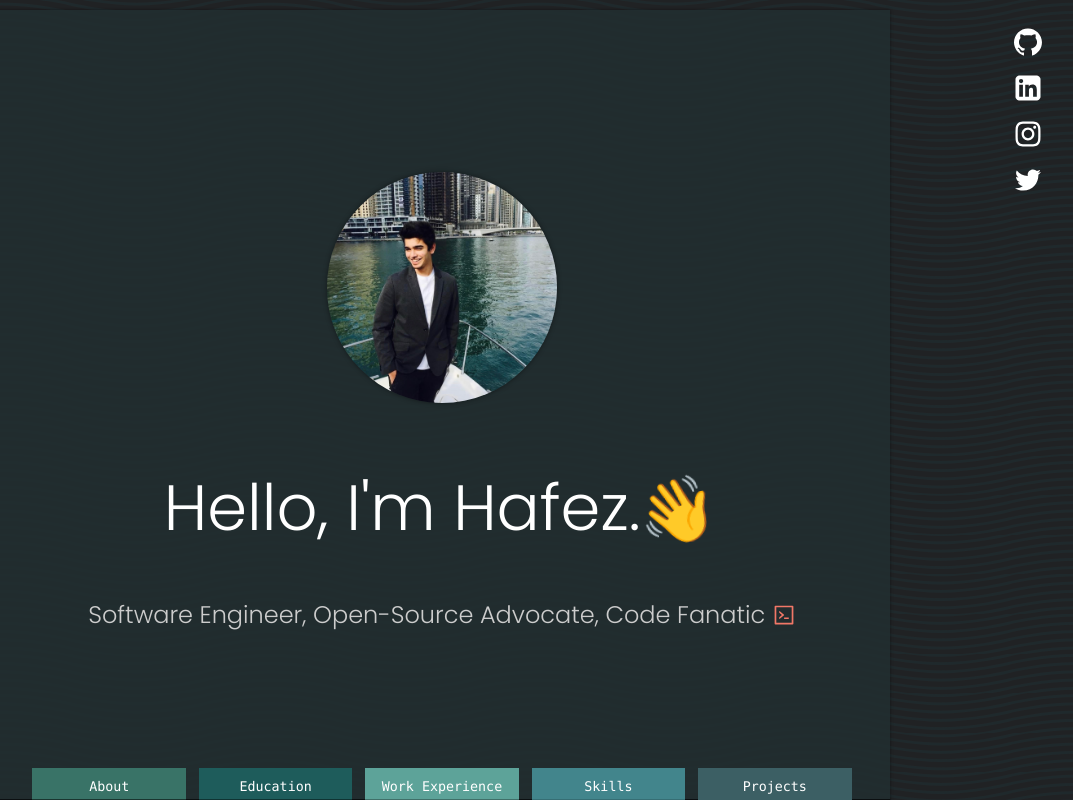
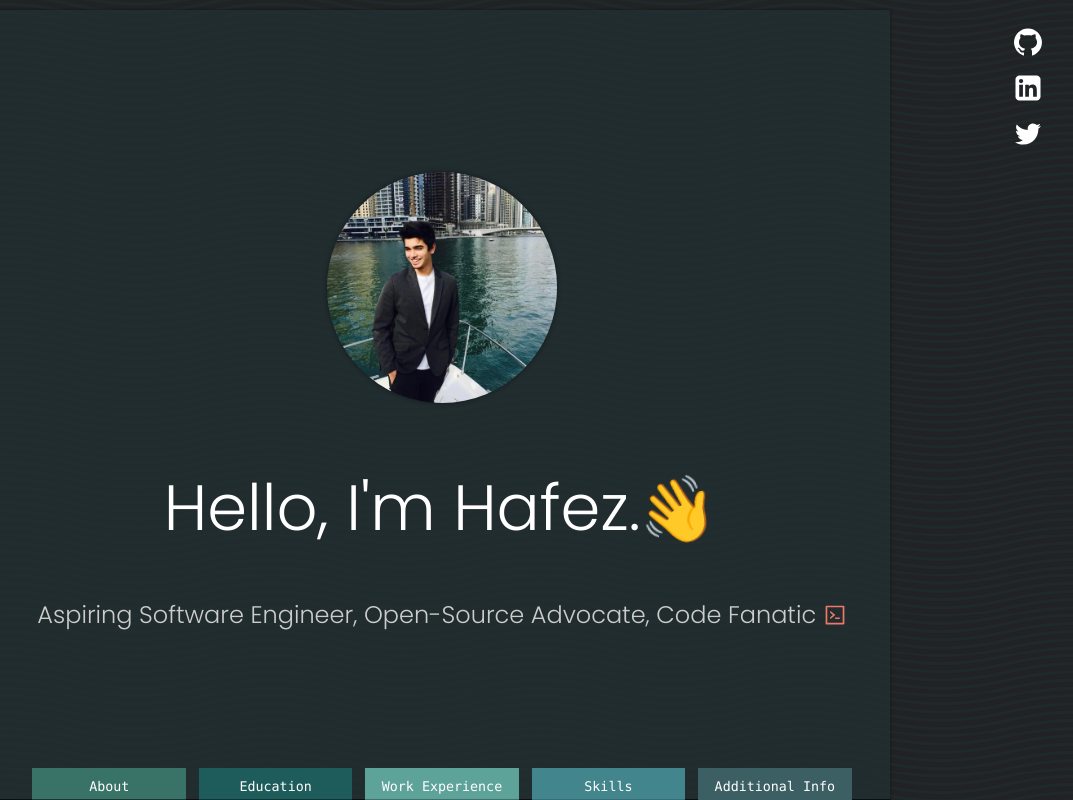
Before and after one commit to hafezus/WebCV, a React (Create React App) app: page / in a window 1280 px wide. Shown: the whole page, without its empty margins (198-1271 px from the left). Built offline with nearby package versions, Linux system fonts and the light colour scheme.

Commit message:
Replaced placeholder for Experience and reverted back to additional info

```diff
--- a/src/components/Bio.js
+++ b/src/components/Bio.js
@@ -1,32 +1,34 @@
-import React from 'react'
+import React from "react";
 
-import Socials from './Socials'
-import MyImage from '../MyImage.jpg'
-import {AiOutlineCode} from "react-icons/ai"
+import Socials from "./Socials";
+import MyImage from "../MyImage.jpg";
+import { AiOutlineCode } from "react-icons/ai";
 
 const Bio = () => {
 	return (
-        <div className = "bio">
+		<div className="bio">
 			<Socials />
 			<img src={MyImage} alt="" className="bioImage"></img>
 			<h1>
 				Hello, I'm Hafez.<span className="wave">👋</span>
 			</h1>
-            <h2 style={discriptionStyle}>Software Engineer, Open-Source Advocate, Code Fanatic <AiOutlineCode style={{transform:"translateY(4px)", color: "#F17767"}}/></h2>
-
-
+			<h2 style={discriptionStyle}>
+				Aspiring Software Engineer, Open-Source Advocate, Code Fanatic{" "}
+				<AiOutlineCode
+					style={{ transform: "translateY(4px)", color: "#F17767" }}
+				/>
+			</h2>
 		</div>
-    )
-}
-
+	);
+};
 
 const discriptionStyle = {
-    fontFamily: 'Poppins',
-    fontWeight:'100',
+	fontFamily: "Poppins",
+	fontWeight: "100",
 	color: "#ccc",
-    paddingBottom: '2vh',
-    paddingTop: '2vh',
-    justifyContent: 'center'
-}
+	paddingBottom: "2vh",
+	paddingTop: "2vh",
+	justifyContent: "center",
+};
 
-export default Bio
+export default Bio;
--- a/src/components/Sliders.js
+++ b/src/components/Sliders.js
@@ -24,7 +24,7 @@ const tabData = [
 		<br/>
 		`,
 
-		leftMargin: 3 + (12)*0 + "vw",
+		leftMargin: 3 + 12 * 0 + "vw",
 		bgColor: "#397367",
 	},
 	{
@@ -41,7 +41,7 @@ const tabData = [
 		</ul>
         `,
 
-		leftMargin: (4 + 12)*1 + "vw",
+		leftMargin: (4 + 12) * 1 + "vw",
 		bgColor: "#1E5C5B",
 	},
 	{
@@ -51,7 +51,7 @@ const tabData = [
         IaaS services in Google Cloud Platform under the
         mentorship of Mr. Mohamed Elayyan`,
 
-		leftMargin: 5 + (12)*2 + "vw",
+		leftMargin: 5 + 12 * 2 + "vw",
 		bgColor: "#5DA399",
 	},
 	{
@@ -61,6 +61,7 @@ const tabData = [
 		<br/>
 		- JavaScript (ES6)
         - Node.js/Express
+		- React.js
         - HTML/CSS
         - Java
         - Kotlin
@@ -92,13 +93,38 @@ const tabData = [
 
         `,
 
-		leftMargin: 6 + (12)*3  + "vw",
+		leftMargin: 6 + 12 * 3 + "vw",
 		bgColor: "#42858C",
 	},
 	{
 		id: 5,
-		title: "Projects",
-		body: `Lorem ipsum dolor sit amet, consectetur adipiscing elit. Donec iaculis viverra ipsum, in porta nisl posuere vitae. Nam in arcu non magna aliquet consectetur et eu justo. Sed euismod magna et feugiat vulputate. Maecenas nec lorem id lectus gravida faucibus ac vitae turpis. Pellentesque dapibus pulvinar neque vel elementum. Vivamus nibh nisl, luctus id dictum in, scelerisque eget ligula. Aliquam in ante in dui aliquam imperdiet. Quisque euismod pharetra est sed feugiat. Vestibulum ac nulla non tortor lacinia mollis. Vivamus massa tortor, bibendum condimentum nisl vel, vehicula sollicitudin elit. In non eros sed sem vulputate varius vitae vel libero. In facilisis lobortis neque, in vulputate neque.
+		title: "Additional Info",
+		body: `
+		- I hold a valid automatic UAE license.
+		<br/>
+		- I have a residency visa and require no employment sponsorship.
+		<br/>
+
+		`,
+
+		leftMargin: 7 + 12 * 4 + "vw",
+		bgColor: "#3C5F64",
+	},
+];
+
+const Sliders = () => {
+	return (
+		<div className="sliders" style={{ position: "absolute", bottom: "-80vh" }}>
+			{tabData.map((sliderData, idx) => (
+				<Slider {...sliderData} />
+			))}
+		</div>
+	);
+};
+
+{
+	/*
+	Lorem ipsum dolor sit amet, consectetur adipiscing elit. Donec iaculis viverra ipsum, in porta nisl posuere vitae. Nam in arcu non magna aliquet consectetur et eu justo. Sed euismod magna et feugiat vulputate. Maecenas nec lorem id lectus gravida faucibus ac vitae turpis. Pellentesque dapibus pulvinar neque vel elementum. Vivamus nibh nisl, luctus id dictum in, scelerisque eget ligula. Aliquam in ante in dui aliquam imperdiet. Quisque euismod pharetra est sed feugiat. Vestibulum ac nulla non tortor lacinia mollis. Vivamus massa tortor, bibendum condimentum nisl vel, vehicula sollicitudin elit. In non eros sed sem vulputate varius vitae vel libero. In facilisis lobortis neque, in vulputate neque.
 
 		Integer vulputate accumsan velit vestibulum consequat. Orci varius natoque penatibus et magnis dis parturient montes, nascetur ridiculus mus. Morbi ut mi ac mauris congue ullamcorper. Vestibulum est ligula, commodo et ante rhoncus, faucibus varius nunc. Sed vitae magna dui. Morbi sit amet volutpat turpis, sit amet aliquam nunc. Nam sagittis, lectus suscipit rhoncus condimentum, erat sapien pellentesque purus, non dapibus tortor ligula quis erat. Vivamus et hendrerit lorem, vel eleifend eros. Proin at lacus vel urna cursus scelerisque dapibus a lectus.
 
@@ -120,26 +146,8 @@ const tabData = [
 
 		Vivamus feugiat lobortis ligula in tristique. Integer feugiat lectus augue, quis feugiat ex vehicula id. Proin id efficitur felis, vel dignissim ligula. Nulla quis nunc a neque condimentum facilisis vel eu ligula. Class aptent taciti sociosqu ad litora torquent per conubia nostra, per inceptos himenaeos.
 
-		`,
-
-		leftMargin: 7+ (12)*4 + "vw",
-		bgColor: "#3C5F64",
-	},
-];
-
-const Sliders = () => {
-	return (
-		<div
-			className="sliders"
-			style={{ position: "absolute", bottom: "-80vh"}}
-		>
-			{tabData.map((sliderData, idx) => (
-                <Slider {...sliderData} />
-			))}
-
-		</div>
-	);
-};
+*/
+}
 
 Sliders.defaultProps = {
 	tabData: {},
--- a/src/components/Socials.js
+++ b/src/components/Socials.js
@@ -1,7 +1,7 @@
-import React from 'react'
-import GitHub from '../GitHub-Mark-Light-64px.png'
-import Instagram from "../instagram-4-64.png"
-import Twitter from "../twitter-64.png"
+import React from "react";
+import GitHub from "../GitHub-Mark-Light-64px.png";
+import Instagram from "../instagram-4-64.png";
+import Twitter from "../twitter-64.png";
 import { AiOutlineTwitter } from "react-icons/ai";
 import { AiOutlineInstagram } from "react-icons/ai";
 import { AiFillGithub } from "react-icons/ai";
@@ -10,20 +10,27 @@ const Socials = () => {
 	return (
 		<div className="socialsDiv">
 			<a href="https://github.com/hafezus" target="_blank" rel="noreferrer">
-                <AiFillGithub className="socialHandles"/>
+				<AiFillGithub className="socialHandles" />
 			</a>
-            <a href="https://www.linkedin.com/in/hafezusman/" target="_blank" rel="noreferrer">
-                <AiFillLinkedin className="socialHandles"/>
+			<a
+				href="https://www.linkedin.com/in/hafezusman/"
+				target="_blank"
+				rel="noreferrer"
+			>
+				<AiFillLinkedin className="socialHandles" />
 			</a>
-            <a href="https://www.instagram.com/hafzus/?hl=en" target="_blank" rel="noreferrer">
+			{/* <a href="https://www.instagram.com/hafzus/?hl=en" target="_blank" rel="noreferrer">
                 <AiOutlineInstagram className="socialHandles"/>
+            </a> */}
+			<a
+				href="https://twitter.com/hasminosmin"
+				target="_blank"
+				rel="noreferrer"
+			>
+				<AiOutlineTwitter className="socialHandles" />
 			</a>
-            <a href="https://twitter.com/hasminosmin" target="_blank" rel="noreferrer">
-                <AiOutlineTwitter className="socialHandles"/>
-            </a>
+		</div>
+	);
+};
 
-        </div>
-    )
-}
-
-export default Socials
+export default Socials;
--- a/src/index.css
+++ b/src/index.css
@@ -23,7 +23,7 @@
 	width: auto;
 	width: auto;
 	background-color: white;
-	overflow: hidden;
+	overflowg: hidden;
 }
 .App {
 	display: flex;
@@ -190,7 +190,7 @@ img:hover {
 	top: 2vw;
 	flex-direction: row;
 	border-radius: 50%;
-	right: -1vw;
+	right: 1vw;
 }
 .socialHandles {
 	height: 2em;
```
Lines whose indentation alone changed are shown as unchanged.
